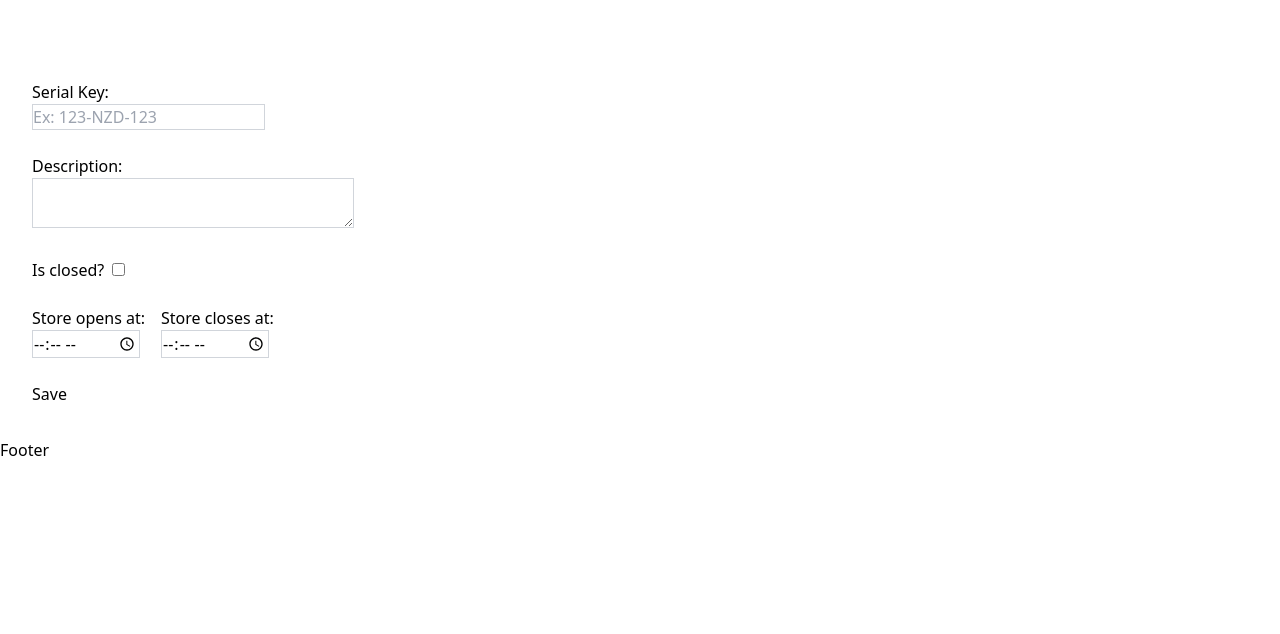
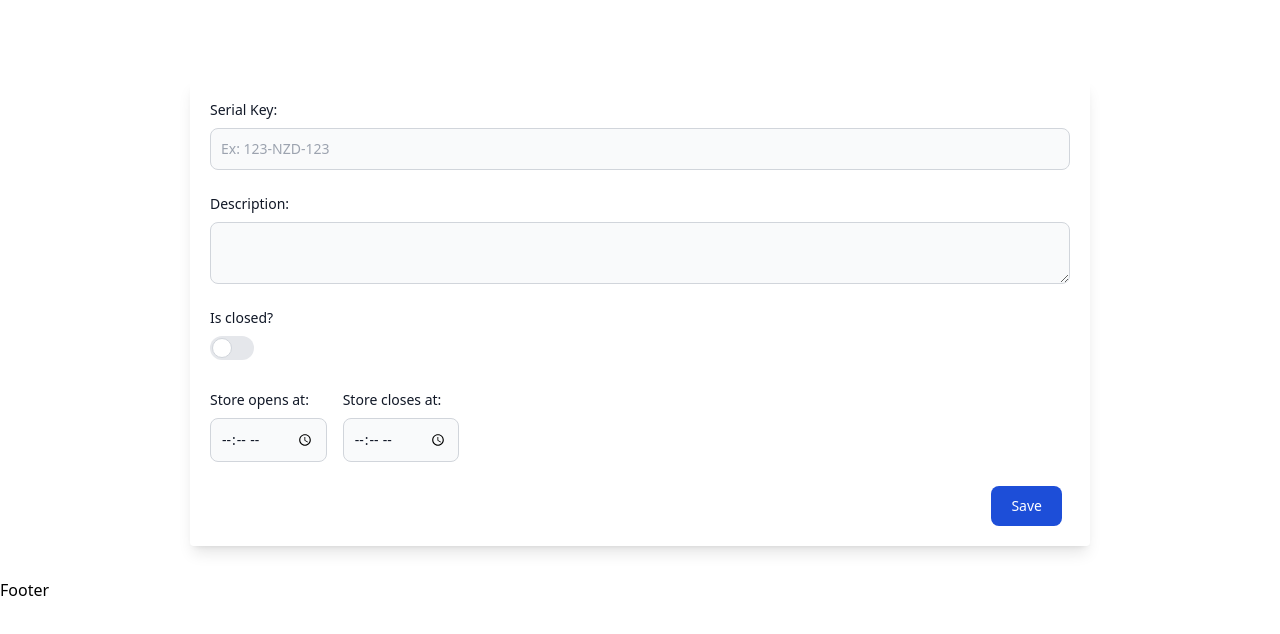
Before and after one commit to joao-salomao/kiosk-management-app, a React (Create React App) app in the folder app/: page /new in a window 1280 px wide. Shown: the top 634 px of the page. Built offline with nearby package versions, Linux system fonts and the light colour scheme.

Commit message:
fix: form styles

```diff
--- a/app/src/components/pages/kiosk/list/table/index.tsx
+++ b/app/src/components/pages/kiosk/list/table/index.tsx
@@ -24,7 +24,7 @@ export const Table = (
   }: TableProps
 ): ReactElement => {
   return (
-    <div className="overflow-x-auto shadow-md sm:rounded-lg p-2">
+    <div className="overflow-x-auto shadow-lg sm:rounded-lg p-2">
       <div className="flex mb-2">
         <SearchFilter />
         <StatusFilter />
--- a/app/src/components/pages/kiosk/partials/form/Form.tsx
+++ b/app/src/components/pages/kiosk/partials/form/Form.tsx
@@ -9,7 +9,7 @@ export type FormProps = {
   onSubmit: (fields: FormFields) => void
 };
 
-const RequiredFieldMessage = () => (<div> This field is required</div>);
+const RequiredFieldMessage = () => (<div className="text-red-700"> This field is required</div>);
 
 export const Form = ({ formData = {}, isSubmitting, onSubmit }: FormProps): ReactElement => {
   const { register, handleSubmit, formState: { errors } } = useForm<FormFields>({
@@ -17,12 +17,14 @@ export const Form = ({ formData = {}, isSubmitting, onSubmit }: FormProps): Reac
   });
 
   return (
+    <div className="flex flex-col justify-center">
+      <div style={{ width: 900 }} className="mx-auto shadow-lg rounded p-5">
         <form onSubmit={handleSubmit(onSubmit)}>
           <div className="mb-6">
-        <label htmlFor="serialKey">Serial Key:</label><br />
+            <label htmlFor="serialKey" className="block mb-2 text-sm font-medium text-gray-900">Serial Key:</label>
             <input
               type="text"
-          className="border border-gray-300"
+              className="bg-gray-50 border border-gray-300 text-gray-900 text-sm rounded-lg focus:ring-blue-500 focus:border-blue-500 block w-full p-2.5"
               placeholder="Ex: 123-NZD-123"
               {...register("serialKey", { required: true })}
             />
@@ -30,40 +32,39 @@ export const Form = ({ formData = {}, isSubmitting, onSubmit }: FormProps): Reac
           </div>
 
           <div className="mb-6">
-        <label htmlFor="description">Description:</label><br />
+            <label htmlFor="description" className="block mb-2 text-sm font-medium text-gray-900">Description:</label>
             <textarea
               rows={2}
               cols={33}
-          className="border border-gray-300"
+              className="bg-gray-50 border border-gray-300 text-gray-900 text-sm rounded-lg focus:ring-blue-500 focus:border-blue-500 block w-full p-2.5"
               {...register("description", { required: true })}
             />
             {errors.description && <RequiredFieldMessage />}
           </div>
 
           <div className="mb-6">
-        <label htmlFor="isKioskClosed" className="mr-2">Is closed?</label>
-        <input
-          type="checkbox"
-          className="border border-gray-300"
-          {...register("isKioskClosed")}
-        />
+            <label htmlFor="isKioskClosed" className="block text-sm font-medium text-gray-900 mb-2">Is closed?</label>
+            <label className="inline-flex relative items-center cursor-pointer">
+              <input type="checkbox" className="sr-only peer" {...register("isKioskClosed")} />
+              <div className="w-11 h-6 bg-gray-200 peer-focus:outline-none peer-focus:ring-4 peer-focus:ring-blue-300 rounded-full peer peer-checked:after:translate-x-full peer-checked:after:border-white after:content-[''] after:absolute after:top-[2px] after:left-[2px] after:bg-white after:border-gray-300 after:border after:rounded-full after:h-5 after:w-5 after:transition-all peer-checked:bg-blue-600"></div>
+            </label>
           </div>
 
           <div className="mb-6">
             <div className="flex">
               <div className="mr-4">
-            <label htmlFor="storeOpensAt">Store opens at:</label><br />
+                <label htmlFor="storeOpensAt" className="block mb-2 text-sm font-medium text-gray-900">Store opens at:</label>
                 <input
                   type="time"
-              className="border border-gray-300"
+                  className="bg-gray-50 border border-gray-300 text-gray-900 text-sm rounded-lg focus:ring-blue-500 focus:border-blue-500 block w-full p-2.5"
                   {...register("storeOpensAt", { required: true })}
                 />
               </div>
               <div>
-            <label htmlFor="storeClosesAt">Store closes at:</label><br />
+                <label htmlFor="storeClosesAt" className="block mb-2 text-sm font-medium text-gray-900">Store closes at:</label>
                 <input
                   type="time"
-              className="border border-gray-300"
+                  className="bg-gray-50 border border-gray-300 text-gray-900 text-sm rounded-lg focus:ring-blue-500 focus:border-blue-500 block w-full p-2.5"
                   {...register("storeClosesAt", { required: true })}
                 />
               </div>
@@ -71,10 +72,16 @@ export const Form = ({ formData = {}, isSubmitting, onSubmit }: FormProps): Reac
             {(errors.storeOpensAt || errors.storeClosesAt) && <RequiredFieldMessage />}
           </div>
 
-      <button type="submit">
+
+          <button
+            type="submit"
+            className="float-right text-white bg-blue-700 hover:bg-blue-800 focus:ring-4 focus:ring-blue-300 font-medium rounded-lg text-sm px-5 py-2.5 mr-2 focus:outline-none h-10 mt-auto"
+          >
             {isSubmitting ? 'Saving' : 'Save'}
           </button>
 
         </form>
+      </div>
+    </div>
   )
 }
```
Lines whose indentation alone changed are shown as unchanged.
